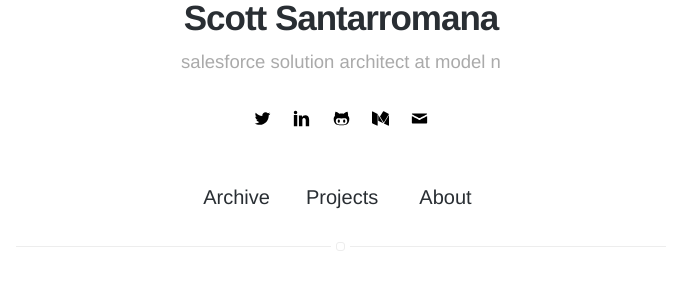
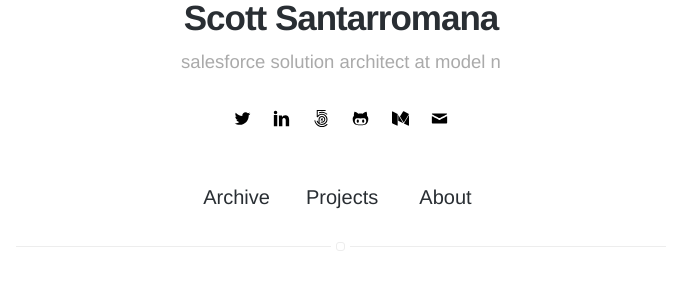
Before and after one commit to scosant/scosant.github.io, a Jekyll site: the page built from index.html, in a window 1280 px wide. Shown: the part 170-470 px from the top of the page, without its empty margins (299-979 px from the left). Built offline with Jekyll 4.4.1, drawn with Linux system fonts in a browser that asks for light colours.

Commit message:
added 500px svg

```diff
--- a/_config.yml
+++ b/_config.yml
@@ -45,6 +45,7 @@ twitter: scosant
 # instagram: myinstagram
 # pinterest: mypinterest
 linkedin: scosant
+500px: scosant
 # youtube: myyoutube
 # spotify: myspotify
 github: scosant
--- a/_includes/icons.html
+++ b/_includes/icons.html
@@ -19,6 +19,11 @@
 <symbol id="icon-github" viewBox="0 0 1024 1024">
 <title>github</title>
 <path class="path1" d="M674.816 579.021c-36.762 0-66.56 41.318-66.56 92.109 0 50.893 29.798 92.211 66.56 92.211s66.56-41.318 66.56-92.211c-0.051-50.79-29.798-92.109-66.56-92.109zM906.547 339.251c7.629-18.688 7.936-124.877-32.512-226.611 0 0-92.723 10.189-233.011 106.496-29.44-8.192-79.258-12.186-128.973-12.186-49.818 0-99.584 3.994-129.024 12.186-140.339-96.307-233.062-106.496-233.062-106.496-40.397 101.734-39.987 207.923-32.461 226.611-47.514 51.61-76.544 113.613-76.544 198.195 0 367.923 305.306 373.811 382.31 373.811 17.51 0 52.122 0.102 88.781 0.102 36.608 0 71.27-0.102 88.678-0.102 77.107 0 382.31-5.888 382.31-373.811 0-84.582-28.979-146.586-76.493-198.195zM513.434 866.048h-2.867c-193.075 0-343.501-22.989-343.501-210.688 0-45.005 15.872-86.682 53.606-121.293 62.822-57.702 169.216-27.187 289.894-27.187 0.512 0 1.024 0 1.485 0 0.512 0 0.922 0 1.382 0 120.678 0 227.123-30.515 289.997 27.187 37.632 34.611 53.504 76.288 53.504 121.293 0 187.699-150.374 210.688-343.501 210.688zM349.235 579.021c-36.762 0-66.56 41.318-66.56 92.109 0 50.893 29.798 92.211 66.56 92.211 36.813 0 66.611-41.318 66.611-92.211 0-50.79-29.798-92.109-66.611-92.109z"></path>
+</symbol>
+
+<symbol id="icon-500px" viewBox="0 0 1792 1792">
+<title>500px</title>
+<path class="path1" d="M1529 1547l-6 6q-113 114-259 175-154 64-317 64-165 0-317-64-148-63-259-175-113-112-175-258-42-103-54-189-4-28 48-36 51-8 56 20 1 1 1 4 18 90 46 159 50 124 152 226 98 98 226 152 132 56 276 56 143 0 276-56 128-55 225-152l6-6q10-10 25-6 12 3 33 22 36 37 17 58zm-472-615l-66 66 63 63q21 21-7 49-17 17-32 17-10 0-19-10l-62-61-66 66q-5 5-15 5-15 0-31-16l-2-2q-18-15-18-29 0-7 8-17l66-65-66-66q-16-16 14-45 18-18 31-18 6 0 13 5l65 66 65-65q18-17 48 13 27 27 11 44zm471 57q0 118-46 228-45 105-126 186-80 80-187 126t-228 46-228-46-187-126q-82-82-125-186-15-32-15-40h-1q-9-27 43-44 50-16 60 12 37 99 97 167h1v-341q3-136 102-232 105-103 253-103 147 0 251 103t104 249q0 147-104.5 251t-250.5 104q-58 0-112-16-28-11-13-61 16-51 44-43l14 3q14 3 32.5 6t30.5 3q104 0 176-71.5t72-174.5q0-101-72-171-71-71-175-71-107 0-178 80-64 72-64 160v413q110 67 242 67 96 0 185-36.5t156-103.5 103.5-155 36.5-183q0-198-141-339-140-140-339-140-200 0-340 140-53 53-77 87l-2 2q-8 11-13 15.5t-21.5 9.5-38.5-3q-21-5-36.5-16.5t-15.5-26.5v-680q0-15 10.5-26.5t27.5-11.5h877q30 0 30 55t-30 55h-811v483h1q40-42 102-84t108-61q109-46 231-46 121 0 228 46t187 126q81 81 126 186 46 112 46 229zm-31-581q9 8 9 18t-5.5 18-16.5 21q-26 26-39 26-9 0-16-7-106-91-207-133-128-56-276-56-133 0-262 49-27 10-45-37-9-25-8-38 3-16 16-20 130-57 299-57 164 0 316 64 137 58 235 152z"></path>
 </symbol>
 
 <symbol id="icon-youtube" viewBox="0 0 1024 1024">
--- a/_includes/social-links.html
+++ b/_includes/social-links.html
@@ -38,6 +38,12 @@
     {% if site.youtube %}
         <a class="link" data-title="youtube.com/{{ site.youtube }}" href="http://youtube.com/{{ site.youtube }}" target="_blank">
             <svg class="icon icon-youtube"><use xlink:href="#icon-youtube"></use></svg>
+        </a>
+    {% endif %}
+
+    {% if site.500px %}
+        <a class="link" data-title="500px.com/{{ site.500px }}" href="http://500px.com/{{ site.500px }}" target="_blank">
+            <svg class="icon icon-500px"><use xlink:href="#icon-500px"></use></svg>
         </a>
     {% endif %}
 
```
